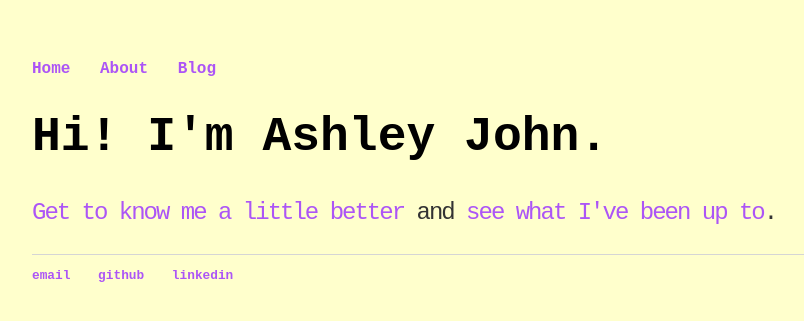
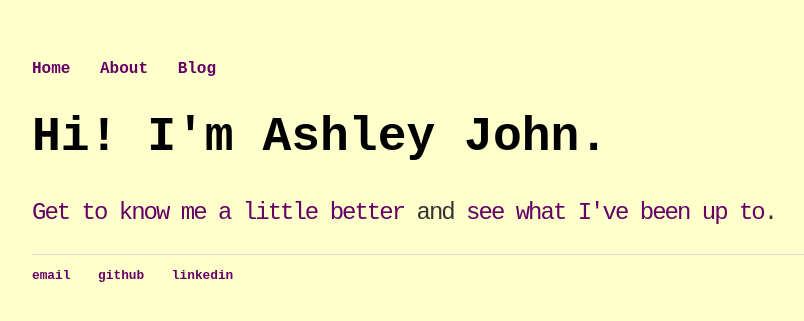
Before and after one commit to ashleyajohn/ashleyajohn.github.io, a Jekyll site: the page built from index.html, in a window 1280 px wide. Shown: the top 321 px of the page, without its empty margins (160-964 px from the left). Built offline with Jekyll 4.4.1, drawn with Linux system fonts in a browser that asks for light colours.

Commit message:
Update main.css

```diff
--- a/css/main.css
+++ b/css/main.css
@@ -16,7 +16,7 @@ nav ul li, footer ul li {
 }
 a {
     text-decoration: none;
-    color: #AC55F6;
+    color: #660066;
 }
 a:hover {
     text-decoration: underline;
```
